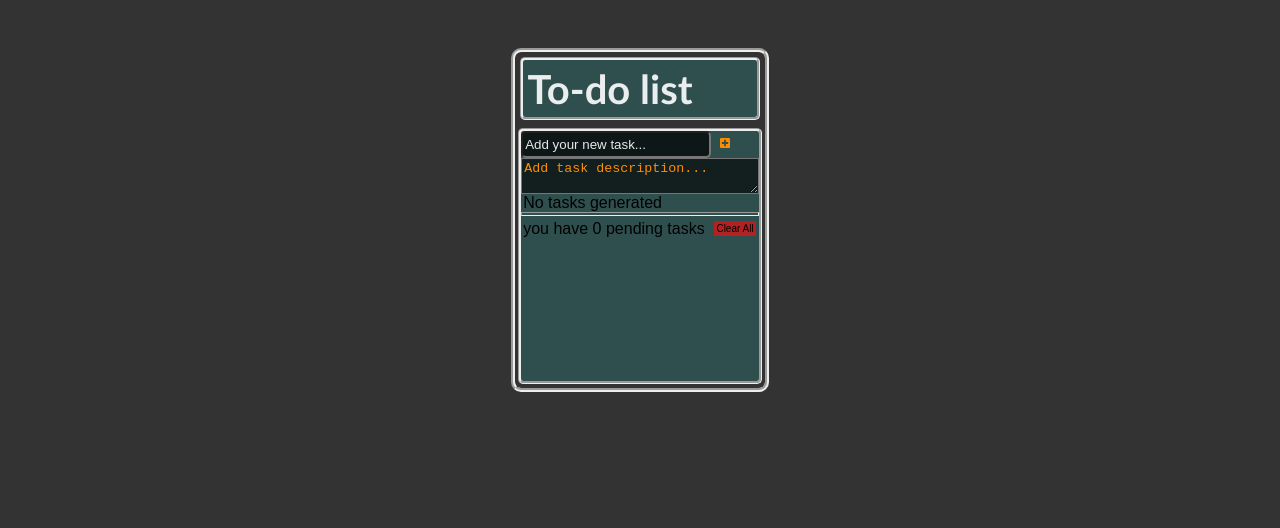
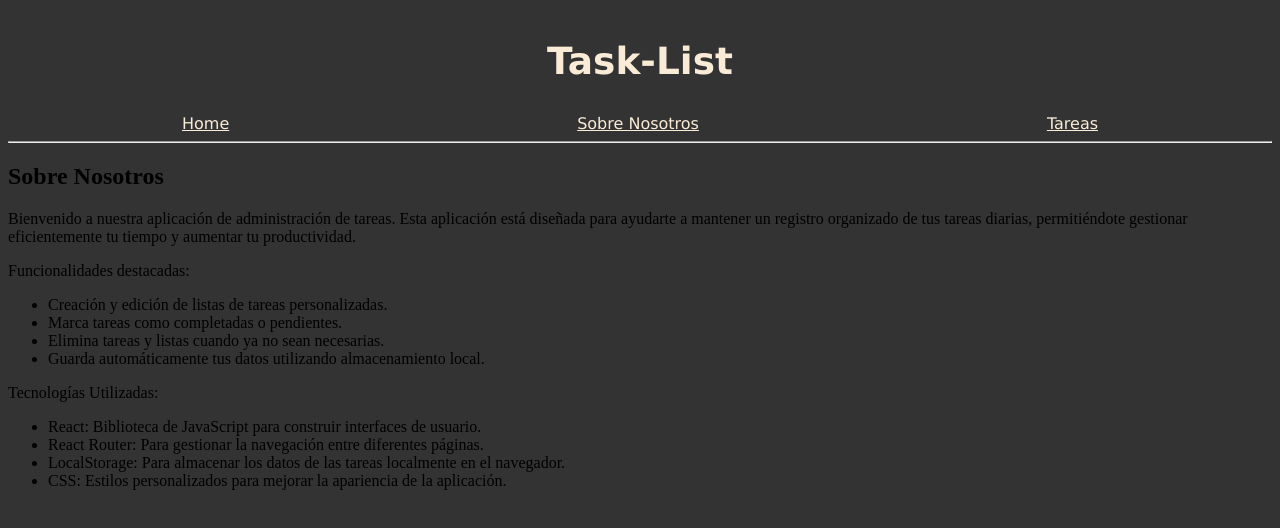
Before and after one commit to JC-GIRALDO-GIRALDO/my-react-task-list, a React (Vite) app: page /SobreNosotros in a window 1280 px wide. Shown: the top 528 px of the page. Built offline with nearby package versions, Linux system fonts and the light colour scheme.

Commit message:
agregando react router, se agregaron rutas a la pagina

```diff
--- a/package.json
+++ b/package.json
@@ -23,6 +23,7 @@
     "eslint-plugin-react": "^7.32.2",
     "eslint-plugin-react-hooks": "^4.6.0",
     "eslint-plugin-react-refresh": "^0.4.1",
+    "react-router-dom": "^6.15.0",
     "vite": "^4.4.0"
   }
 }
--- a/src/App.css
+++ b/src/App.css
@@ -170,3 +170,22 @@ textarea::placeholder {
 .task-list:hover {
   overflow-y: auto;
 }
+.containerMain {
+  display: grid;
+  grid-template-rows: auto auto;
+}
+.nameAppMenu {
+  font-size: 25px;
+  text-align: center;
+  color: antiquewhite;
+  font-family: Verdana, Geneva, Tahoma, sans-serif;
+}
+.nameLink {
+  display: grid;
+  grid-template-columns: auto auto auto;
+  text-align: center;
+}
+.nameLink a {
+  color: antiquewhite;
+  font-family: Verdana, Geneva, Tahoma, sans-serif;
+}
--- a/src/App.jsx
+++ b/src/App.jsx
@@ -1,18 +1,12 @@
 import React from "react";
 import "./App.css";
-import Header from "./Components/Header";
-import Task from "./Components/Task";
+import Menu from "./Components/Menu";
 
 function App() {
   return (
-    <div className="container">
-      <header>
-        <Header nameTaskList="To-do list" />
-      </header>
-      <section>
-        <Task />
-      </section>
-    </div>
+    <>
+      <Menu />
+    </>
   );
 }
 
--- /dev/null
+++ b/src/Components/Menu.jsx
@@ -0,0 +1,30 @@
+import { Link, Route, Routes } from "react-router-dom";
+import Home from "../pages/Home";
+import SobreNosotros from "../pages/SobreNosotros";
+import Tareas from "../pages/Tareas";
+import Header from "./Header";
+
+function Menu() {
+  return (
+    <>
+      <div className="containerMain">
+        <div className="nameAppMenu">
+          <Header nameTaskList="Task-List" />
+        </div>
+        <div className="nameLink">
+          <Link to="/">Home</Link>
+          <Link to="SobreNosotros">Sobre Nosotros</Link>
+          <Link to="Tareas">Tareas</Link>
+        </div>
+      </div>
+
+      <Routes>
+        <Route path="/" element={<Home />} />
+        <Route path="SobreNosotros" element={<SobreNosotros />} />
+        <Route path="Tareas" element={<Tareas />} />
+        <Route path="*" element="404 - error" />
+      </Routes>
+    </>
+  );
+}
+export default Menu;
--- a/src/main.jsx
+++ b/src/main.jsx
@@ -2,9 +2,12 @@ import React from "react";
 import ReactDOM from "react-dom/client";
 import App from "./App.jsx";
 import "./index.css";
+import { BrowserRouter as Router } from "react-router-dom";
 
 ReactDOM.createRoot(document.getElementById("root")).render(
   <React.StrictMode>
-    <App />
+    <Router>
+      <App />
+    </Router>
   </React.StrictMode>
 );
--- /dev/null
+++ b/src/pages/Home.jsx
@@ -0,0 +1,14 @@
+function Home() {
+  return (
+    <>
+      <hr />
+      <div>
+        <h1>Bienvenido a Mi Aplicación de Tareas</h1>
+        <p>
+          Administra tus tareas de manera eficiente y mantén todo bajo control.
+        </p>
+      </div>
+    </>
+  );
+}
+export default Home;
--- /dev/null
+++ b/src/pages/SobreNosotros.jsx
@@ -0,0 +1,49 @@
+function SobreNosotros() {
+  return (
+    <>
+      <hr />
+      <div>
+        <h2>Sobre Nosotros</h2>
+        <p>
+          Bienvenido a nuestra aplicación de administración de tareas. Esta
+          aplicación está diseñada para ayudarte a mantener un registro
+          organizado de tus tareas diarias, permitiéndote gestionar
+          eficientemente tu tiempo y aumentar tu productividad.
+        </p>
+        <p>
+          Funcionalidades destacadas:
+          <ul>
+            <li>Creación y edición de listas de tareas personalizadas.</li>
+            <li>Marca tareas como completadas o pendientes.</li>
+            <li>Elimina tareas y listas cuando ya no sean necesarias.</li>
+            <li>
+              Guarda automáticamente tus datos utilizando almacenamiento local.
+            </li>
+          </ul>
+        </p>
+        <p>
+          Tecnologías Utilizadas:
+          <ul>
+            <li>
+              React: Biblioteca de JavaScript para construir interfaces de
+              usuario.
+            </li>
+            <li>
+              React Router: Para gestionar la navegación entre diferentes
+              páginas.
+            </li>
+            <li>
+              LocalStorage: Para almacenar los datos de las tareas localmente en
+              el navegador.
+            </li>
+            <li>
+              CSS: Estilos personalizados para mejorar la apariencia de la
+              aplicación.
+            </li>
+          </ul>
+        </p>
+      </div>
+    </>
+  );
+}
+export default SobreNosotros;
--- /dev/null
+++ b/src/pages/Tareas.jsx
@@ -0,0 +1,18 @@
+import Header from "../Components/Header";
+import Task from "../Components/Task";
+function Tareas() {
+  return (
+    <>
+      <hr />
+      <div className="container">
+        <header>
+          <Header nameTaskList="To-do list" />
+        </header>
+        <section>
+          <Task />
+        </section>
+      </div>
+    </>
+  );
+}
+export default Tareas;
```
Also changed, not shown: 1 other file (tests, documents, lock files or other folders).
